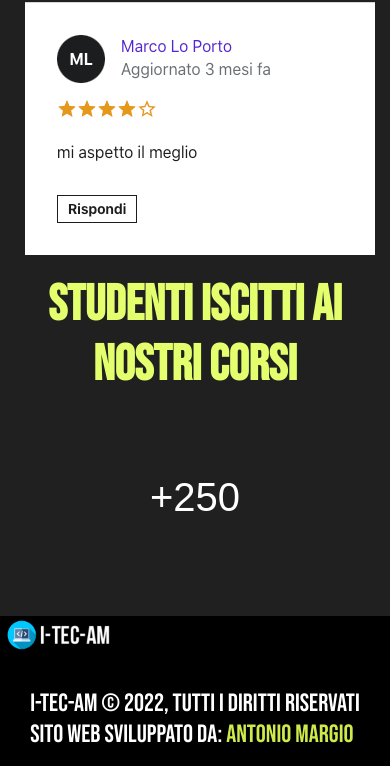
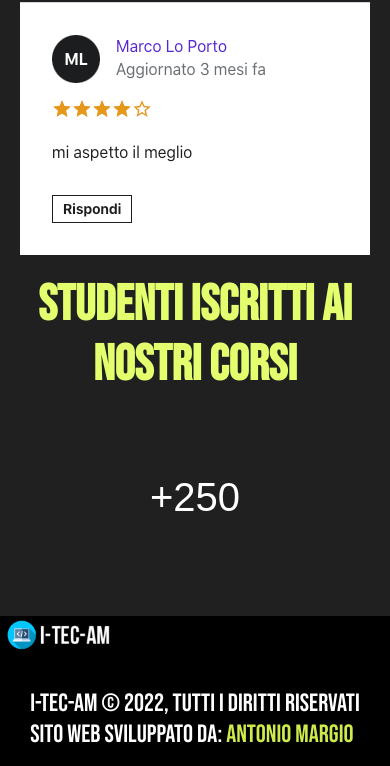
Before and after one commit to Antox003/dev-tech-academy, a plain HTML site: page chisiamo.html in a window 390 px wide. Shown: the part 1390-2156 px from the top of the page. Drawn offline with Linux system fonts and the light colour scheme.

Commit message:
fix mobile version

```diff
--- a/chisiamo.html
+++ b/chisiamo.html
@@ -64,7 +64,7 @@
 
  <div class="total-student">
     <div class="number">
-        <h1>Studenti iscitti ai nostri corsi</h1>
+        <h1>Studenti iscritti ai nostri corsi</h1>
         <p>+250</p>
     </div>
  </div>
```
Also changed, not shown: img/recensione-1.png.
